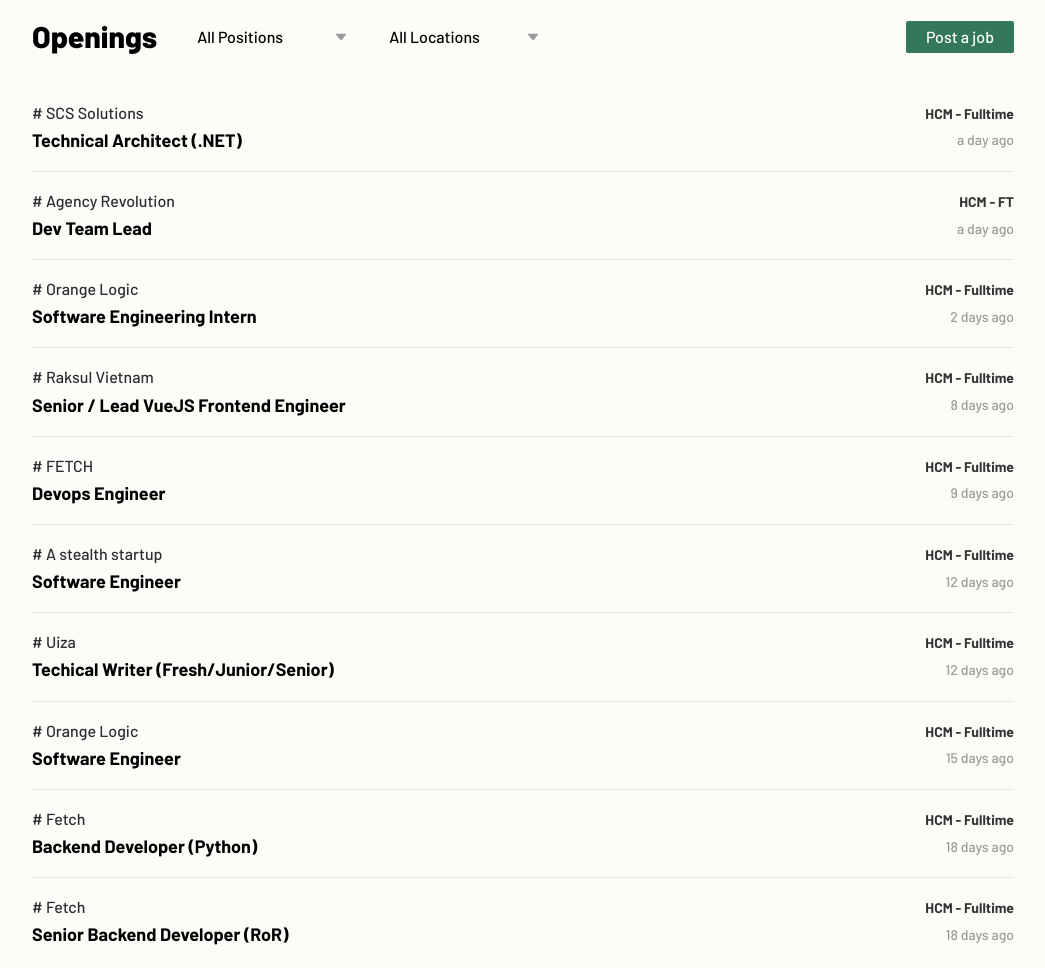
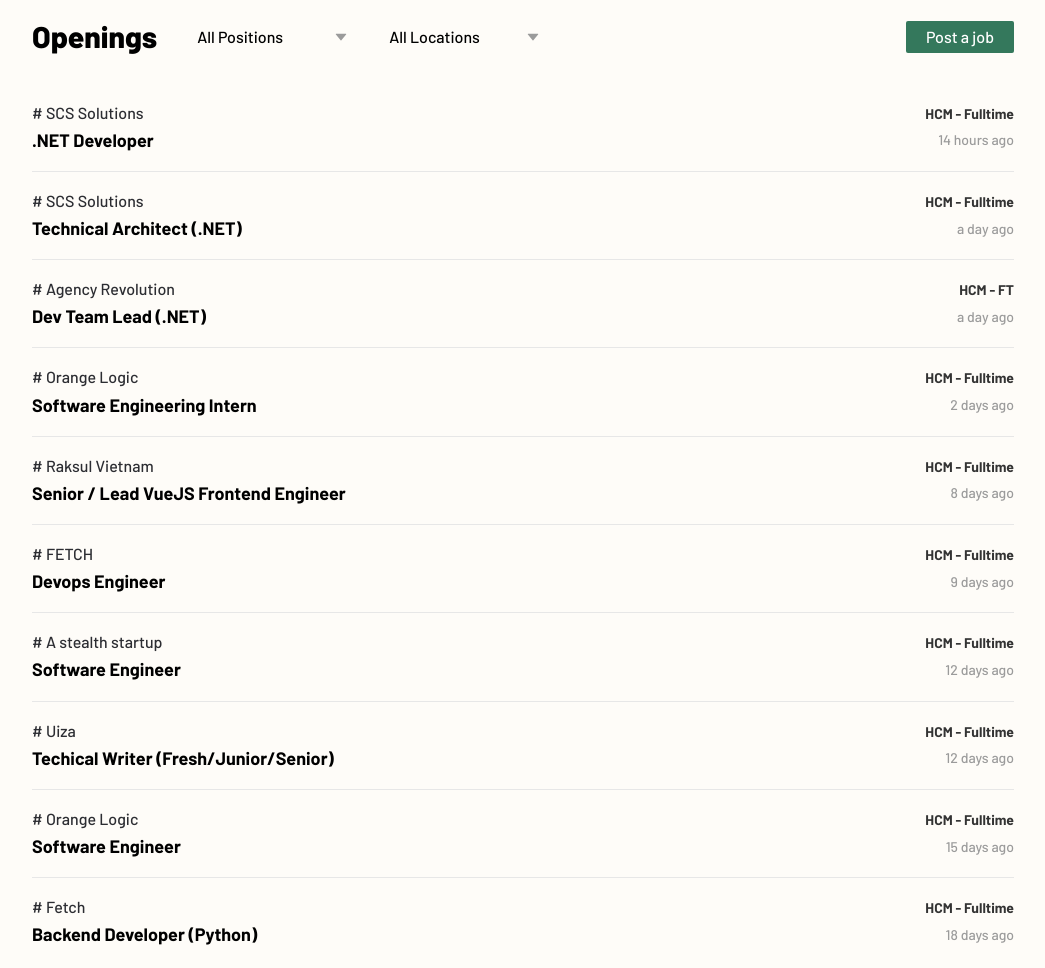
Before and after one commit to webuild-community/webuild.community, a Gatsby site: page / in a window 1280 px wide. Shown: the part 1760-2728 px from the top of the page, without its empty margins (117-1162 px from the left). Built offline with nearby package versions, Linux system fonts and the light colour scheme; Gatsby itself is replaced by a stand-in of ours; some packages are replaced by stand-ins of ours; what tailwindcss-transitions would draw is missing.

Commit message:
update jobs

```diff
--- a/sources/jobs/index.md
+++ b/sources/jobs/index.md
@@ -1,6 +1,14 @@
 ---
 key: jobs
 list:
+  - company: 'SCS Solutions'
+    date: '2020-08-07T04:05:59Z'
+    desc: '.NET Developer'
+    isOpened: 'true'
+    linkURL: 'https://github.com/awesome-jobs/vietnam/issues/2074'
+    location: 'HCM'
+    title: '.NET Developer'
+    type: Fulltime
   - company: 'SCS Solutions'
     date: '2020-08-06T11:15:34Z'
     desc: 'Technical Architect (.NET)'
@@ -11,11 +19,11 @@
     type: Fulltime
   - company: 'Agency Revolution'
     date: '2020-08-06T08:30:08Z'
-    desc: 'Dev Team Lead'
+    desc: 'Dev Team Lead (.NET)'
     isOpened: 'true'
     linkURL: 'https://github.com/awesome-jobs/vietnam/issues/2072'
     location: 'HCM'
-    title: 'Dev Team Lead'
+    title: 'Dev Team Lead (.NET)'
     type:  FT
   - company: 'Orange Logic'
     date: '2020-08-06T03:41:28Z'
@@ -73,12 +81,4 @@
     location: 'HCM'
     title: 'Backend Developer (Python)'
     type: Fulltime
-  - company: 'Fetch'
-    date: '2020-07-20T06:42:27Z'
-    desc: 'Senior Backend Developer (RoR)'
-    isOpened: 'true'
-    linkURL: 'https://github.com/awesome-jobs/vietnam/issues/2058'
-    location: 'HCM'
-    title: 'Senior Backend Developer (RoR)'
-    type: Fulltime
 ---
```
